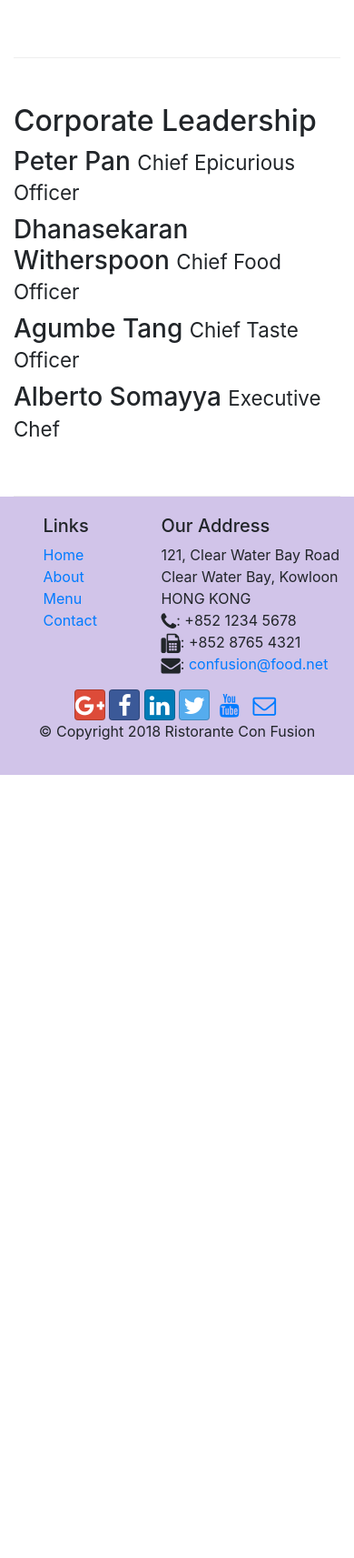
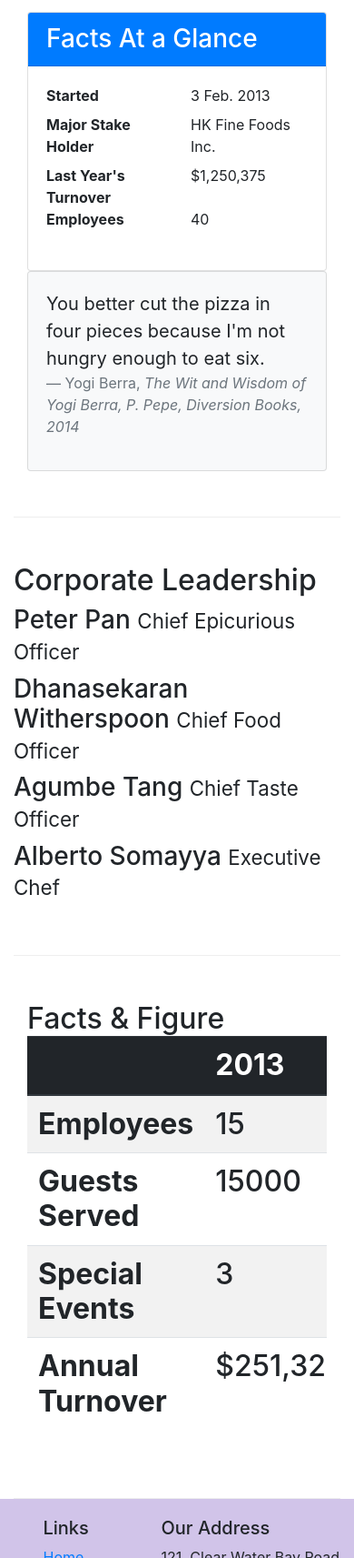
Before and after one commit to Elbash167/New_confusion, a website: page aboutus.html in a window 390 px wide. Shown: the part 1306-3019 px from the top of the page at 91% size. Before the commit the page ends 2158 px from the top, so only its background shows below. Drawn offline with nearby package versions, Linux system fonts and the light colour scheme.

Commit message:
Tables and cards

```diff
--- a/aboutus.html
+++ b/aboutus.html
@@ -65,7 +65,34 @@
                 <p>Started in 2010, Ristorante con Fusion quickly established itself as a culinary icon par excellence in Hong Kong. With its unique brand of world fusion cuisine that can be found nowhere else, it enjoys patronage from the A-list clientele in Hong Kong.  Featuring four of the best three-star Michelin chefs in the world, you never know what will arrive on your plate the next time you visit us.</p>
                 <p>The restaurant traces its humble beginnings to <em>The Frying Pan</em>, a successful chain started by our CEO, Mr. Peter Pan, that featured for the first time the world's best cuisines in a pan.</p>
             </div>
-            <div>
+            <div class="col-12 col-sm-6">
+                <div class="card">
+                    <h3 class="card-header bg-primary text-white">Facts At a Glance</h3>
+                    <div class="card-body">
+                        <dl class="row">
+                            <dt class="col-6">Started</dt>
+                            <dd class="col-6">3 Feb. 2013</dd>
+                            <dt class="col-6">Major Stake Holder</dt>
+                            <dd class="col-6">HK Fine Foods Inc.</dd>
+                            <dt class="col-6">Last Year's Turnover</dt>
+                            <dd class="col-6">$1,250,375</dd>
+                            <dt class="col-6">Employees</dt>
+                            <dd class="col-6">40</dd>
+                        </dl>
+                    </div>
+                </div>
+            </div>
+            <div class="col-12">
+                <div class="card card-body bg-light">
+                    <blockquote class="blockquote">
+                        <p class="mb-0">You better cut the pizza in four pieces because
+                            I'm not hungry enough to eat six.</p>
+                        <footer class="blockquote-footer">Yogi Berra,
+                            <cite title="Source Title">The Wit and Wisdom of Yogi Berra,
+                            P. Pepe, Diversion Books, 2014</cite>
+                        </footer>
+                    </blockquote>
+                </div>
             </div>
         </div>
 
@@ -84,6 +111,54 @@
             </div>
        </div>
 
+       <div class="row row-content">
+         <div class="col-12 col-sm-9">
+            <h2>
+                Facts &amp; Figure
+                <div class="table-responsive">
+                    <table class="table table-striped">
+                        <thead class="thead-dark">
+                            <tr>
+                                <th>&nbsp;</th>
+                                <th>2013</th>
+                                <th>2014</th>
+                                <th>2015</th>
+                            </tr>
+                        </thead>
+                        <tbody>
+                            <tr>
+                                <th>Employees</th>
+                                <td>15</td>
+                                <td>30</td>
+                                <td>40</td>
+                            </tr>
+                            <tr>
+                                <th>Guests Served</th>
+                                <td>15000</td>
+                                <td>45000</td>
+                                <td>100,000</td>
+                            </tr>
+                            <tr>
+                                <th>Special Events</th>
+                                <td>3</td>
+                                <td>20</td>
+                                <td>45</td>
+                            </tr>
+                            <tr>
+                                <th>Annual Turnover</th>
+                                <td>$251,325</td>
+                                <td>$1,250,375</td>
+                                <td>~$3,000,000</td>
+                            </tr>
+                        </tbody>
+                    </table>
+                </div>
+            </h2>
+         </div>
+         <div class="col-12 col-sm-3">
+
+         </div>
+       </div>
     </div>
 
     <footer class="footer">
```
